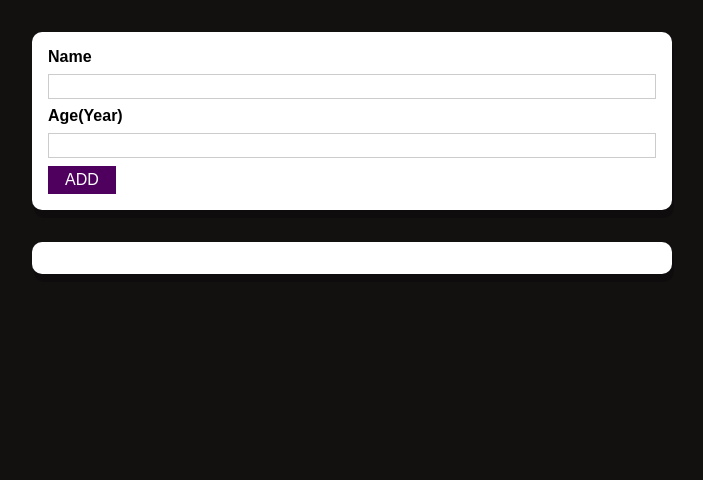
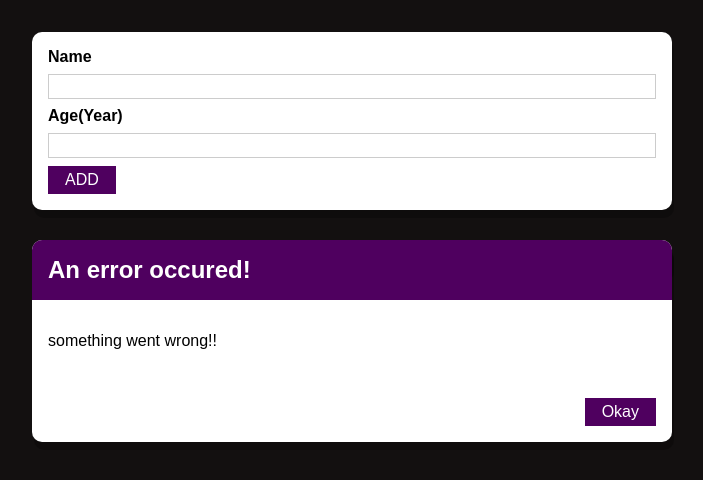
Before and after one commit to sushmabhapkar/notes_with_projectm3t4, a React (Create React App) app: page / in a window 1280 px wide. Shown: the top 480 px of the page, without its empty margins (288-991 px from the left). Built offline with nearby package versions, Linux system fonts and the light colour scheme.

Commit message:
m3 t4 video 9(error modal)

```diff
--- /dev/null
+++ b/src/Component/UI/ErrorModal.js
@@ -0,0 +1,23 @@
+import React from "react";
+import Card from "./Card";
+import Button from "./Button";
+import classes from './ErrorModal.module.css';
+
+const ErrorModal=(props)=>
+{
+return(
+<Card className={classes.modal}>
+    <header className={classes.header}>
+        <h2>{props.title}</h2>
+    </header>
+    <div className={classes.content}>
+        <p>{props.message}</p>
+    </div>
+    <footer className={classes.actions}>
+   <Button>Okay</Button>
+    </footer>
+</Card>
+);
+
+}
+export default ErrorModal;
--- /dev/null
+++ b/src/Component/UI/ErrorModal.module.css
@@ -0,0 +1,45 @@
+.backdrop {
+    position: fixed;
+    top: 0;
+    left: 0;
+    width: 100%;
+    height: 100vh;
+    z-index: 10;
+    background: rgba(0, 0, 0, 0.75);
+  }
+
+  .modal {
+    position: fixed;
+    top: 30vh;
+    left: 10%;
+    width: 80%;
+    z-index: 100;
+    overflow: hidden;
+  }
+
+  .header {
+    background: #4f005f;
+    padding: 1rem;
+  }
+
+  .header h2 {
+    margin: 0;
+    color: white;
+  }
+
+  .content {
+    padding: 1rem;
+  }
+
+  .actions {
+    padding: 1rem;
+    display: flex;
+    justify-content: flex-end;
+  }
+
+  @media (min-width: 768px) {
+    .modal {
+      left: calc(50% - 20rem);
+      width: 40rem;
+    }
+  }
--- a/src/Component/Users/AddUser.js
+++ b/src/Component/Users/AddUser.js
@@ -2,6 +2,7 @@
 import Card from '../UI/Card';
 import classes from './AddUser.module.css';
 import Button from '../UI/Button';
+import ErrorModal from '../UI/ErrorModal';
 const AddUser=(props)=>
 {
 
@@ -43,6 +44,8 @@
 
 
  return(
+    <div>
+    <ErrorModal title="An error occured!" message="something went wrong!!"/>
      <Card className={classes.input}>
  <form onSubmit={addUserHandler}>
     <label htmlFor='username'>Name</label>
@@ -63,6 +66,7 @@
    </form>
 
 </Card>
+</div>
  );
 }
 export default AddUser;
```
